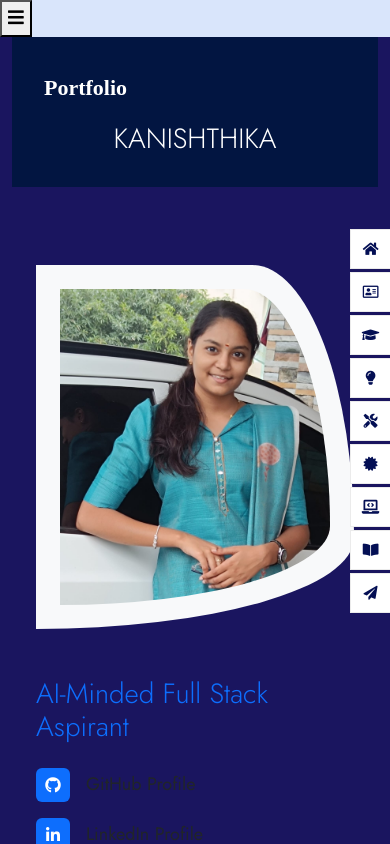
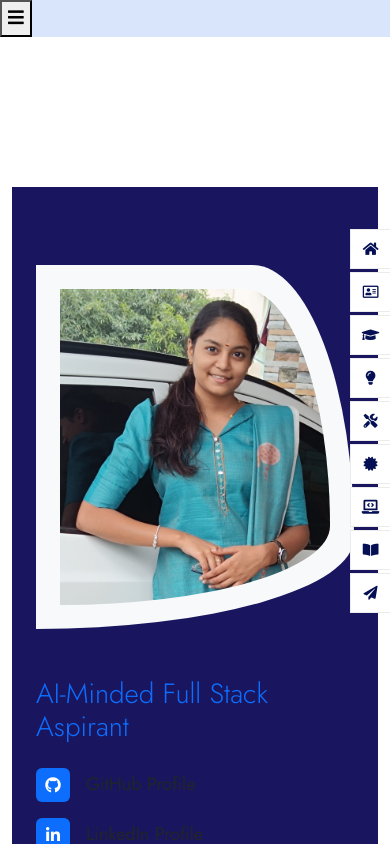
Before and after one commit to Kanishthika11/Kani_portfolio, a React (Vite) app: page / in a window 390 px wide. Shown: the top 844 px of the page. Built offline with nearby package versions, Linux system fonts and the light colour scheme; a web font is replaced by a local one.

Commit message:
g index.css

```diff
--- a/src/index.css
+++ b/src/index.css
@@ -757,3 +757,22 @@ body {
     padding: 0 !important;
   }
 }
+
+@media (max-width: 991px) {
+  .about-header,
+  .education-header,
+  .skills-header,
+  .interest-header,
+  .testimonial-header,
+  .portfolio-header,
+  .contact-header {
+    background-color: #ffffff !important; /* revert to white on mobile */
+    color: #000000 !important;           /* readable text on light background */
+    text-align: center;
+    padding: 2rem !important;
+  }
+
+  .container-fluid {
+    background-color: #ffffff !important; /* prevent global dark blue background */
+  }
+}
```
